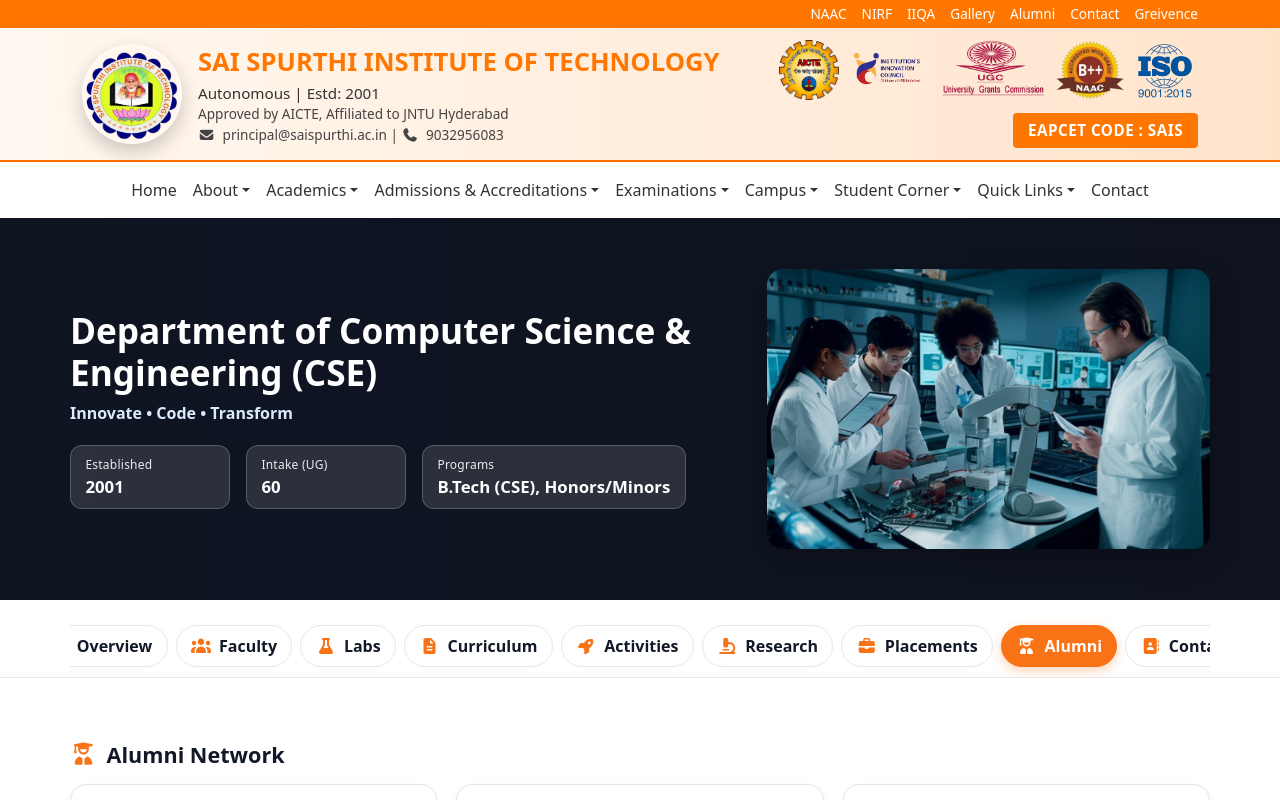
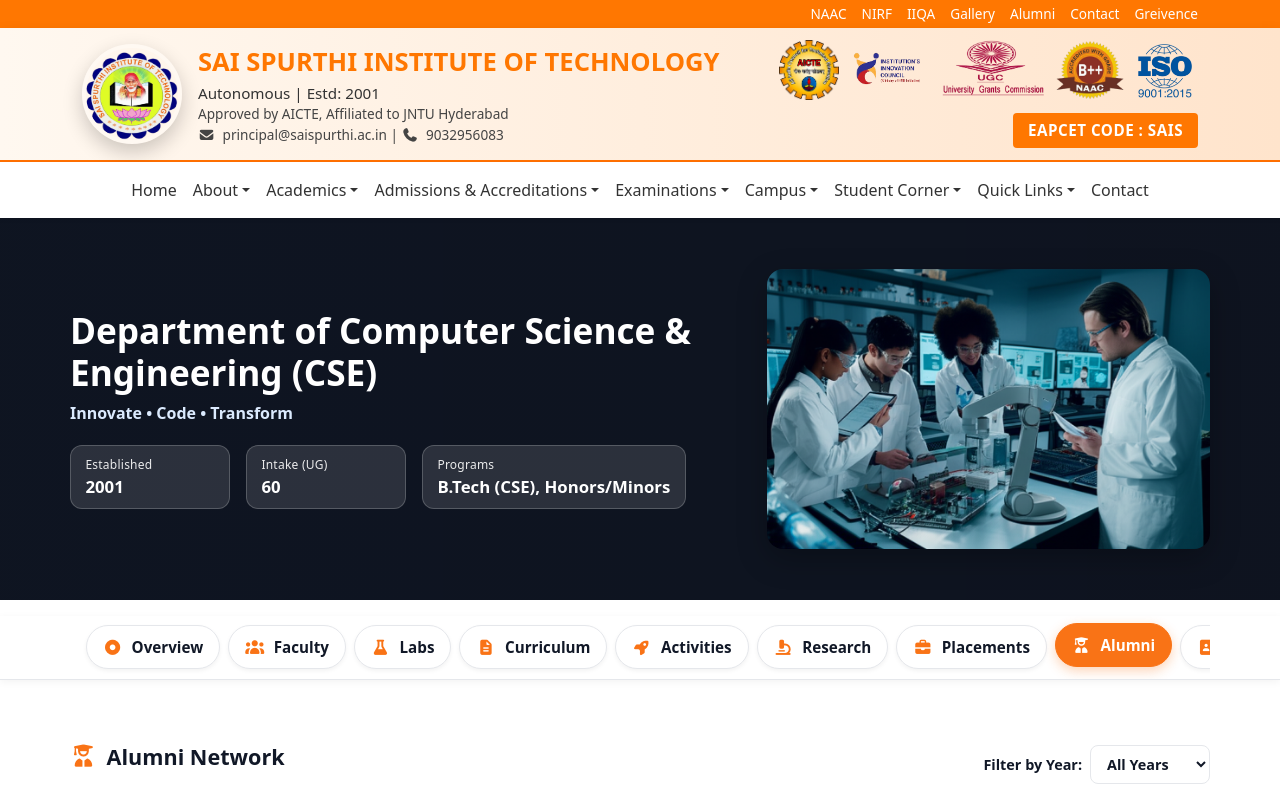
Before and after one commit to developerdiarieshq/ssitui, a Vue app: page /cse in a window 1280 px wide. Both pictures are taken after a click on the tab "Alumni". Shown: the top 800 px of the page. Built offline with nearby package versions, Linux system fonts and the light colour scheme.

Commit message:
alumni data added

```diff
--- a/src/views/departments/CSE.vue
+++ b/src/views/departments/CSE.vue
@@ -553,16 +553,41 @@
 
       <!-- ALUMNI -->
       <section :id="tabsMap.alumni" class="card-section" v-show="activeTab==='alumni'">
-        <h2 class="section-title"><i class="fa-solid fa-user-graduate"></i> Alumni Network</h2>
+        <div class="alumni-header">
+          <h2 class="section-title"><i class="fa-solid fa-user-graduate"></i> Alumni Network</h2>
+          <div class="year-filter">
+            <label for="yearSelect" class="filter-label">Filter by Year:</label>
+            <select
+              id="yearSelect"
+              v-model="selectedYear"
+              class="year-select"
+              aria-label="Filter alumni by graduation year"
+            >
+              <option
+                v-for="year in availableYears"
+                :key="year"
+                :value="year"
+              >
+                {{ year === 'ALL' ? 'All Years' : year }}
+              </option>
+            </select>
+          </div>
+        </div>
         <div class="alumni-grid">
-          <article v-for="al in alumni" :key="al.name" class="alumni-card">
+          <article v-for="al in filteredAlumni" :key="al.name" class="alumni-card">
             <img :src="al.photo" :alt="al.name" class="avatar" />
-            <div>
+            <div class="alumni-info">
               <h3 class="h6">{{ al.name }}</h3>
               <p class="muted">{{ al.role }} — {{ al.company }}</p>
-              <a v-if="al.linkedin" :href="al.linkedin" target="_blank" rel="noopener" class="icon-link">
-                <i class="fa-brands fa-linkedin"></i> Connect
-              </a>
+              <p class="yop" v-if="al.yop"><strong>YOP:</strong> {{ al.yop }}</p>
+              <div class="social-links">
+                <a v-if="al.linkedin" :href="al.linkedin" target="_blank" rel="noopener" class="social-link" title="LinkedIn">
+                  <i class="fa-brands fa-linkedin"></i>
+                </a>
+                <a v-if="al.github" :href="al.github" target="_blank" rel="noopener" class="social-link" title="GitHub">
+                  <i class="fa-brands fa-github"></i>
+                </a>
+              </div>
             </div>
           </article>
         </div>
@@ -695,6 +720,27 @@
   showEventsModal.value = true
 }
 
+// Alumni Year Filter
+const selectedYear = ref('ALL')
+const currentYear = new Date().getFullYear()
+
+// Generate years from 2017 to current year
+const availableYears = computed(() => {
+  const years = ['ALL']
+  for (let year = currentYear; year >= 2017; year--) {
+    years.push(year.toString())
+  }
+  return years
+})
+
+// Filter alumni by selected year
+const filteredAlumni = computed(() => {
+  if (selectedYear.value === 'ALL') {
+    return alumni.value
+  }
+  return alumni.value.filter(al => al.yop === selectedYear.value)
+})
+
 // Modal functions now handled by ImagePreviewer component
 
 /* Faculty */
@@ -954,29 +1000,35 @@
 }
 
 /* Alumni */
-const alumni = [
-  {
-    name: 'Sai Teja K',
-    company: 'Google',
-    role: 'Software Engineer',
+const alumni = ref([
+  {
+    name: 'Akhil Abothu',
+    company: 'Capgemini',
+    role: 'Senior Platform Engineer Consultant',
+    yop: '2017',
     linkedin: '#',
-    photo: 'https://images.unsplash.com/photo-1544723795-3fb6469f5b39?q=80&w=400'
-  },
-  {
-    name: 'Anusha P',
-    company: 'Microsoft',
-    role: 'Cloud Engineer',
+    github: '#',
+    photo: 'https://media.licdn.com/dms/image/v2/D5635AQGrYzncDgGS1Q/profile-framedphoto-shrink_200_200/B56ZjN3G.xG4AY-/0/1755800432850?e=1759215600&v=beta&t=ZE0KCp_j4yVGPenARi5O90U0comTo2uR1tbyslg9jbc'
+  },
+  {
+    name: 'Ashok Mamilla',
+    company: 'NIT Data',
+    role: 'Senior Platform Engineer Consultant',
+    yop: '2017',
     linkedin: '#',
-    photo: 'https://images.unsplash.com/photo-1508214751196-bcfd4ca60f91?q=80&w=400'
-  },
-  {
-    name: 'Rahul V',
-    company: 'Wipro',
-    role: 'Data Scientist',
+    github: '#',
+    photo: 'https://media.licdn.com/dms/image/v2/D4E03AQGHbD3lO6v7Uw/profile-displayphoto-shrink_800_800/profile-displayphoto-shrink_800_800/0/1693902610456?e=1761782400&v=beta&t=uL-QElO9gSubyoOJqUcTCMX0tGhSCWb7aIAclCnE0bg'
+  },
+  {
+    name: 'Suggala Tejaswi',
+    company: 'SR Intelligent Technologies',
+    role: 'Technical Specialist',
+    yop: '2017',
     linkedin: '#',
-    photo: 'https://images.unsplash.com/photo-1547425260-76bcadfb4f2c?q=80&w=400'
+    github: '#',
+    photo: 'https://media.licdn.com/dms/image/v2/C5603AQEA1eQ0HoxEww/profile-displayphoto-shrink_800_800/profile-displayphoto-shrink_800_800/0/1628270985547?e=1761782400&v=beta&t=ssw3ER8WXGb_wAgGq3Up2gmi-BIYHUYKZxwsCOAqhA8'
   }
-]
+])
 
 /* Contact */
 const hod = {
@@ -1021,21 +1073,31 @@
 .hero-art .hero-img{ width:100%; border-radius:1rem; box-shadow:0 10px 30px rgba(0,0,0,.25); object-fit:cover }
 
 /* SUBNAV */
-.subnav{ position:sticky; top:0; z-index:20; background:#fff; border-bottom:1px solid var(--border); }
-.subnav-inner{ display:flex; gap:.5rem; padding:.6rem 0; overflow:auto }
+.subnav{
+  position:sticky;
+  top:0;
+  z-index:20;
+  background:#fff;
+  border-bottom:1px solid var(--border);
+  box-shadow:0 2px 8px rgba(0,0,0,0.05);
+}
+.subnav-inner{ display:flex; gap:.5rem; padding:.6rem 1rem; overflow-x:auto; overflow-y:hidden; justify-content:flex-start; flex-wrap:nowrap; }
 .chip{
   border:1px solid var(--border);
   background:#fff;
   color:var(--ink);
   border-radius:999px;
-  padding:.5rem .9rem;
+  padding:.6rem 1rem;
   font-weight:600;
   display:flex;
   align-items:center;
-  gap:.5rem;
+  gap:.6rem;
   white-space:nowrap;
   transition:all 0.3s ease;
   cursor:pointer;
+  flex-shrink:0;
+  box-shadow:0 2px 4px rgba(0,0,0,0.05);
+  font-size:0.95rem;
 }
 .chip i{ color:var(--orange) }
 .chip:hover{
@@ -1051,6 +1113,8 @@
   background:var(--orange);
   color:#fff;
   box-shadow:0 4px 12px rgba(249,115,22,0.3);
+  transform:translateY(-2px);
+  font-weight:700;
 }
 .chip.active i{ color:#fff }
 
@@ -1388,6 +1452,46 @@
 .row-actions{ display:flex; gap:.6rem; flex-wrap:wrap }
 
 /* ALUMNI */
+.alumni-header{
+  display:flex;
+  justify-content:space-between;
+  align-items:center;
+  margin-bottom:1.5rem;
+  flex-wrap:wrap;
+  gap:1rem;
+}
+.year-filter{
+  display:flex;
+  align-items:center;
+  gap:0.5rem;
+}
+.filter-label{
+  font-size:0.9rem;
+  font-weight:600;
+  color:var(--ink);
+  white-space:nowrap;
+}
+.year-select{
+  padding:0.5rem 0.75rem;
+  border:1px solid var(--border);
+  border-radius:0.5rem;
+  background:#fff;
+  color:var(--ink);
+  font-size:0.9rem;
+  font-weight:600;
+  cursor:pointer;
+  transition:all 0.3s ease;
+  min-width:120px;
+}
+.year-select:hover{
+  border-color:var(--orange);
+  box-shadow:0 2px 4px rgba(249,115,22,0.1);
+}
+.year-select:focus{
+  outline:none;
+  border-color:var(--orange);
+  box-shadow:0 0 0 3px rgba(249,115,22,0.1);
+}
 .alumni-grid{
   display:grid;
   grid-template-columns:repeat(auto-fit,minmax(280px,1fr));
@@ -1430,6 +1534,53 @@
   font-size:0.9rem;
   margin:0;
   line-height:1.4;
+}
+.alumni-info{ flex:1 }
+.yop{
+  color:var(--orange);
+  font-size:0.85rem;
+  margin:0.3rem 0;
+  font-weight:600;
+}
+.social-links{
+  display:flex;
+  gap:0.5rem;
+  margin-top:0.5rem;
+}
+.social-link{
+  display:inline-flex;
+  align-items:center;
+  justify-content:center;
+  width:32px;
+  height:32px;
+  border-radius:50%;
+  background:rgba(249,115,22,0.1);
+  color:var(--orange);
+  text-decoration:none;
+  transition:all 0.3s ease;
+  font-size:1rem;
+}
+.social-link:hover{
+  background:var(--orange);
+  color:#fff;
+  transform:translateY(-2px);
+  box-shadow:0 4px 8px rgba(249,115,22,0.3);
+}
+
+/* Responsive Alumni Header */
+@media (max-width:768px){
+  .alumni-header{
+    flex-direction:column;
+    align-items:flex-start;
+    gap:0.8rem;
+  }
+  .year-filter{
+    align-self:stretch;
+    justify-content:space-between;
+  }
+  .year-select{
+    min-width:140px;
+  }
 }
 
 /* CONTACT */
```
